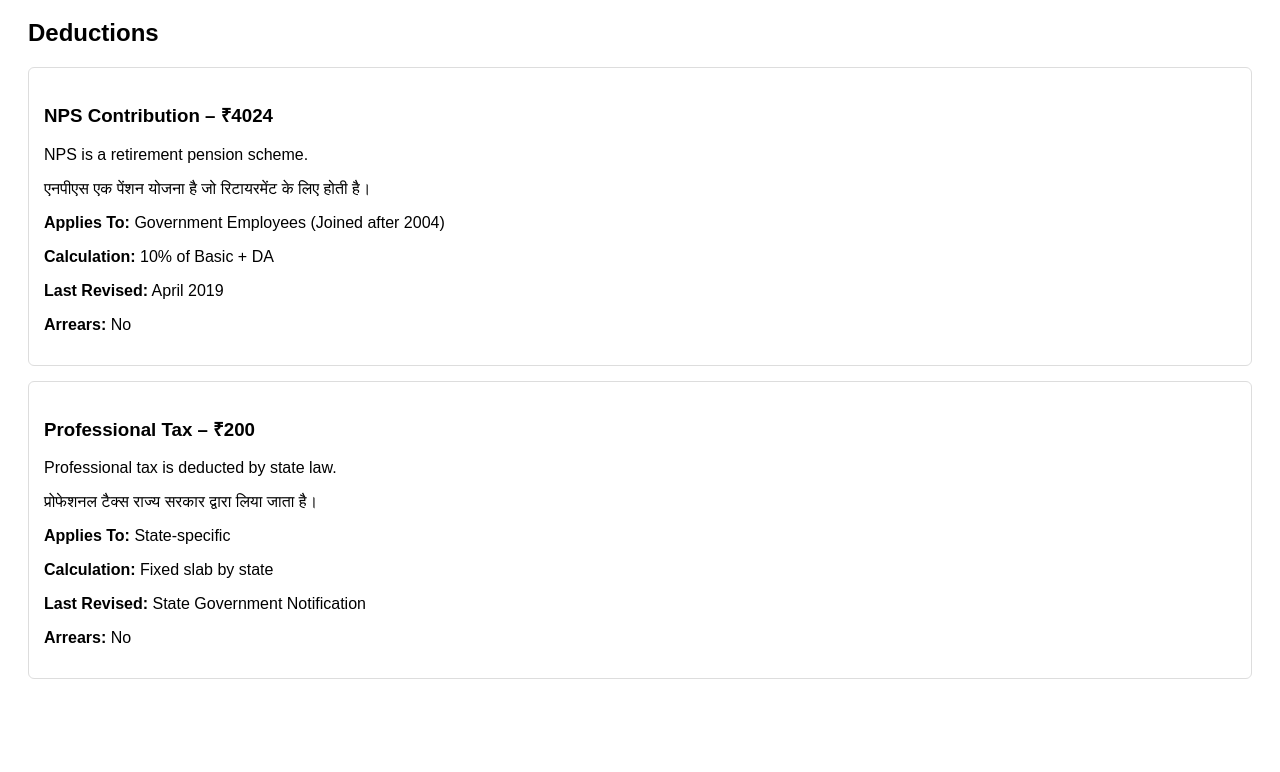
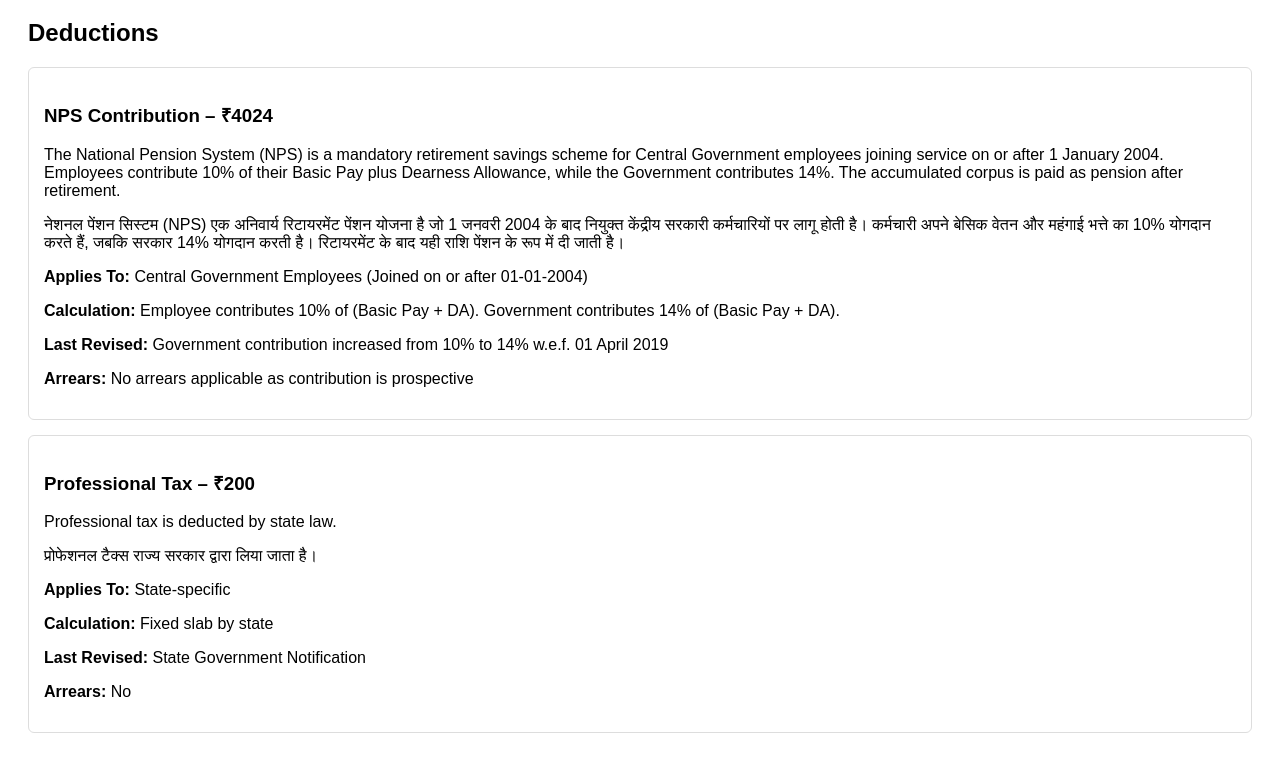
Before and after one commit to salarysamjho/salary-slip-explainer-v1, a Next.js app: page / in a window 1280 px wide. Shown: the part 1671-2443 px from the top of the page. Before the commit the page ends 2393 px from the top, so only its background shows below. Built offline with nearby package versions, Linux system fonts and the light colour scheme.

Commit message:
Update page.tsx

```diff
--- a/app/page.tsx
+++ b/app/page.tsx
@@ -74,16 +74,33 @@
   id: "nps",
   title: "NPS Contribution",
   amount: 4024,
-    appliesTo: "Government Employees (Joined after 2004)",
-    calculation: "10% of Basic + DA",
-    currentRate: "10% (Employee) + 14% (Govt)",
-    lastRevised: "April 2019",
-    arrearsApplicable: "No",
-    legalBasis: "PFRDA Act",
-    orderLink: "https://pfrda.org.in/",
+
+  appliesTo: "Central Government Employees (Joined on or after 01-01-2004)",
+
+  calculation:
+    "Employee contributes 10% of (Basic Pay + DA). Government contributes 14% of (Basic Pay + DA).",
+
+  currentRate:
+    "Employee: 10% | Government: 14% of Basic Pay + DA",
+
+  lastRevised:
+    "Government contribution increased from 10% to 14% w.e.f. 01 April 2019",
+
+  arrearsApplicable:
+    "No arrears applicable as contribution is prospective",
+
+  legalBasis:
+    "PFRDA Act, 2013",
+
+  orderLink:
+    "https://egazette.nic.in/WriteReadData/2019/210206.pdf",
+
   explanation: {
-      en: "NPS is a retirement pension scheme.",
-      hi: "एनपीएस एक पेंशन योजना है जो रिटायरमेंट के लिए होती है।",
+    en:
+      "The National Pension System (NPS) is a mandatory retirement savings scheme for Central Government employees joining service on or after 1 January 2004. Employees contribute 10% of their Basic Pay plus Dearness Allowance, while the Government contributes 14%. The accumulated corpus is paid as pension after retirement.",
+
+    hi:
+      "नेशनल पेंशन सिस्टम (NPS) एक अनिवार्य रिटायरमेंट पेंशन योजना है जो 1 जनवरी 2004 के बाद नियुक्त केंद्रीय सरकारी कर्मचारियों पर लागू होती है। कर्मचारी अपने बेसिक वेतन और महंगाई भत्ते का 10% योगदान करते हैं, जबकि सरकार 14% योगदान करती है। रिटायरमेंट के बाद यही राशि पेंशन के रूप में दी जाती है।",
   },
 },
 
```
Lines whose indentation alone changed are shown as unchanged.
